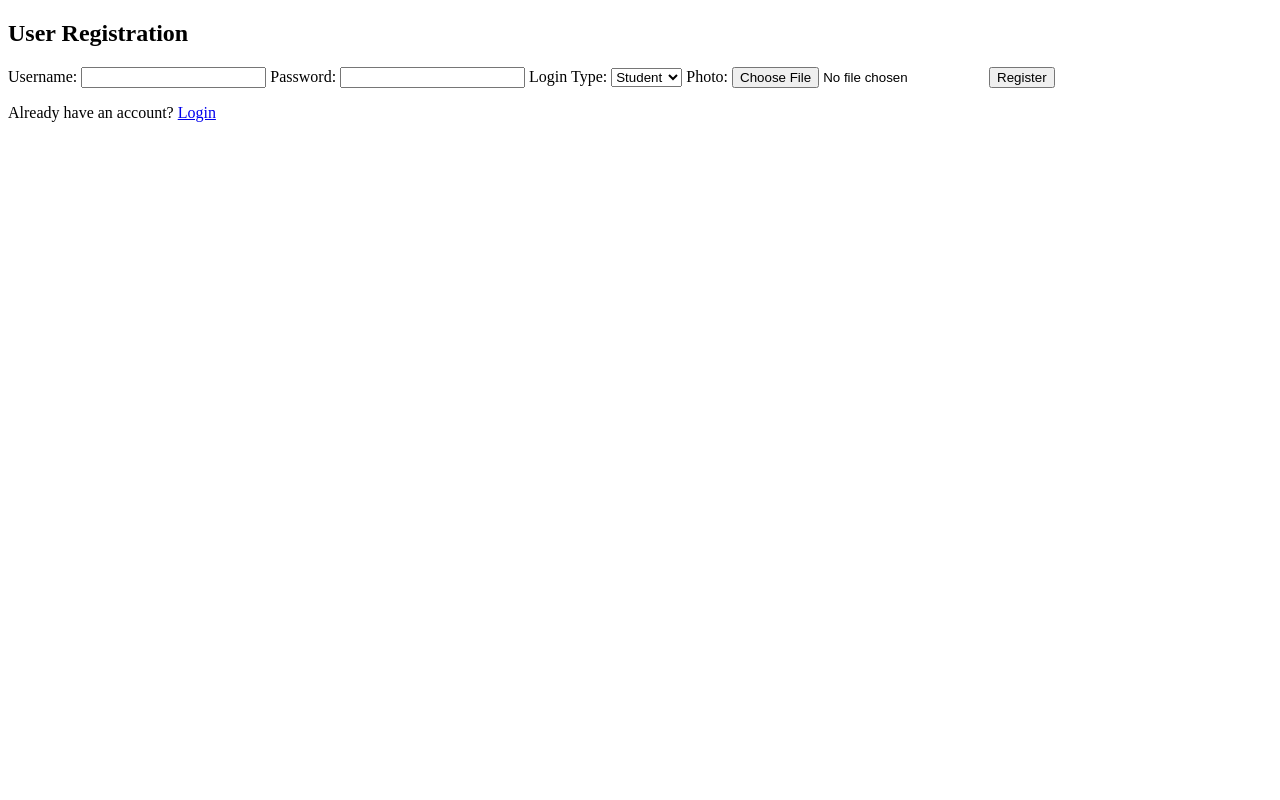
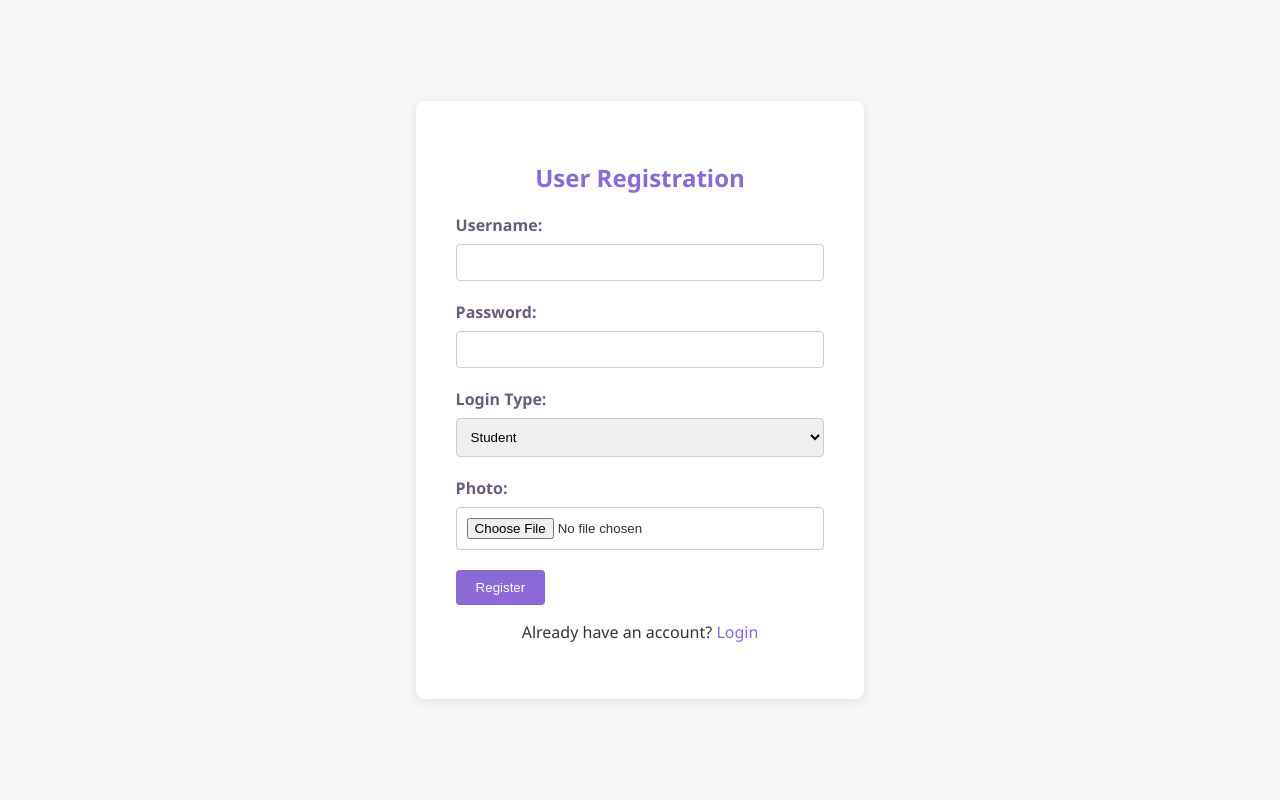
Before and after one commit to praneeth-pingali/AUgatepass, a Flask app: page /register in a window 1280 px wide. Run offline with Flask 2, Linux system fonts and the light colour scheme; some libraries are stand-ins or nearby versions.

Commit message:
Redesigned Register.HTML

```diff
--- a/templates/register.html
+++ b/templates/register.html
@@ -4,15 +4,90 @@
   <meta charset="UTF-8">
   <meta name="viewport" content="width=device-width, initial-scale=1.0">
   <title>User Registration</title>
+  <style>
+    /* Basic Styles */
+    body {
+      font-family: 'Segoe UI', Tahoma, Geneva, Verdana, sans-serif;
+      margin: 0;
+      padding: 0;
+      background-color: #f7f7f7;
+      color: #333;
+      display: flex;
+      justify-content: center;
+      align-items: center;
+      min-height: 100vh;
+    }
+
+    /* Container Styles */
+    .container {
+      max-width: 400px;
+      background-color: #fff;
+      padding: 40px;
+      border-radius: 8px;
+      box-shadow: 0 2px 10px rgba(0, 0, 0, 0.1);
+      text-align: center;
+    }
+
+    /* Heading Styles */
+    h2 {
+      color: #8b69d6;
+      margin-bottom: 20px;
+    }
+
+    /* Form Styles */
+    form {
+      text-align: left;
+    }
+
+    label {
+      display: block;
+      margin-bottom: 8px;
+      color: #6c5b7b;
+      font-weight: bold;
+    }
+
+    input[type="text"],
+    input[type="password"],
+    select,
+    input[type="file"] {
+      width: 100%;
+      padding: 10px;
+      margin-bottom: 20px;
+      border: 1px solid #ccc;
+      border-radius: 4px;
+      box-sizing: border-box;
+    }
+
+    button[type="submit"] {
+      background-color: #8b69d6;
+      color: #fff;
+      padding: 10px 20px;
+      border: none;
+      border-radius: 4px;
+      cursor: pointer;
+    }
+
+    button[type="submit"]:hover {
+      background-color: #6c5b7b;
+    }
+
+    /* Link Styles */
+    p a {
+      color: #8b69d6;
+      text-decoration: none;
+    }
+
+    p a:hover {
+      text-decoration: underline;
+    }
+  </style>
 </head>
 <body>
-
+  <div class="container">
     <h2>User Registration</h2>
-
     {% if message %}
     <p>{{ message }}</p>
     {% endif %}
-
     <form method="post" action="{{ url_for('register') }}" enctype="multipart/form-data">
       <label for="username">Username:</label>
       <input type="text" id="username" name="username" required>
@@ -32,8 +107,7 @@
 
       <button type="submit">Register</button>
     </form>
-
     <p>Already have an account? <a href="{{ url_for('login') }}">Login</a></p>
-
+  </div>
 </body>
 </html>
```
Also changed, not shown: 1 other file. Lines whose indentation alone changed are shown as unchanged.
